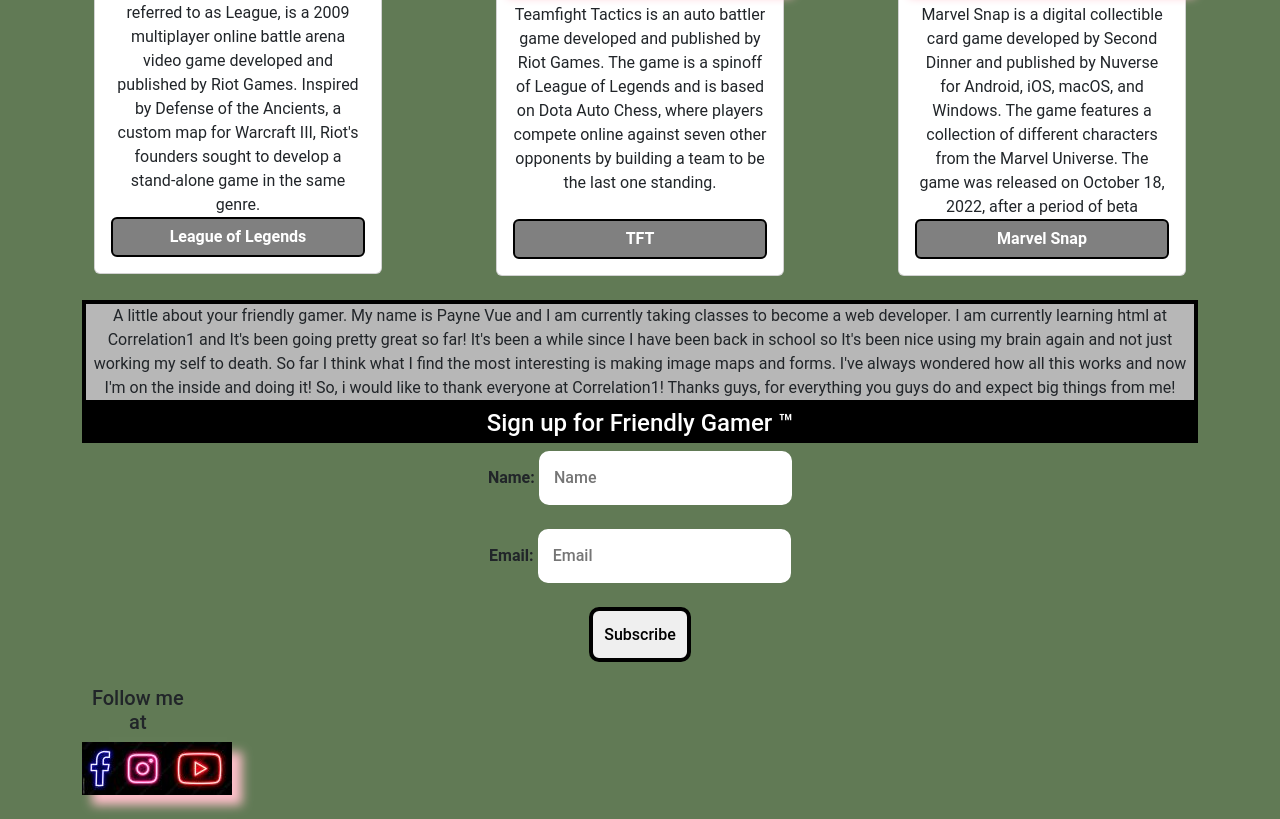
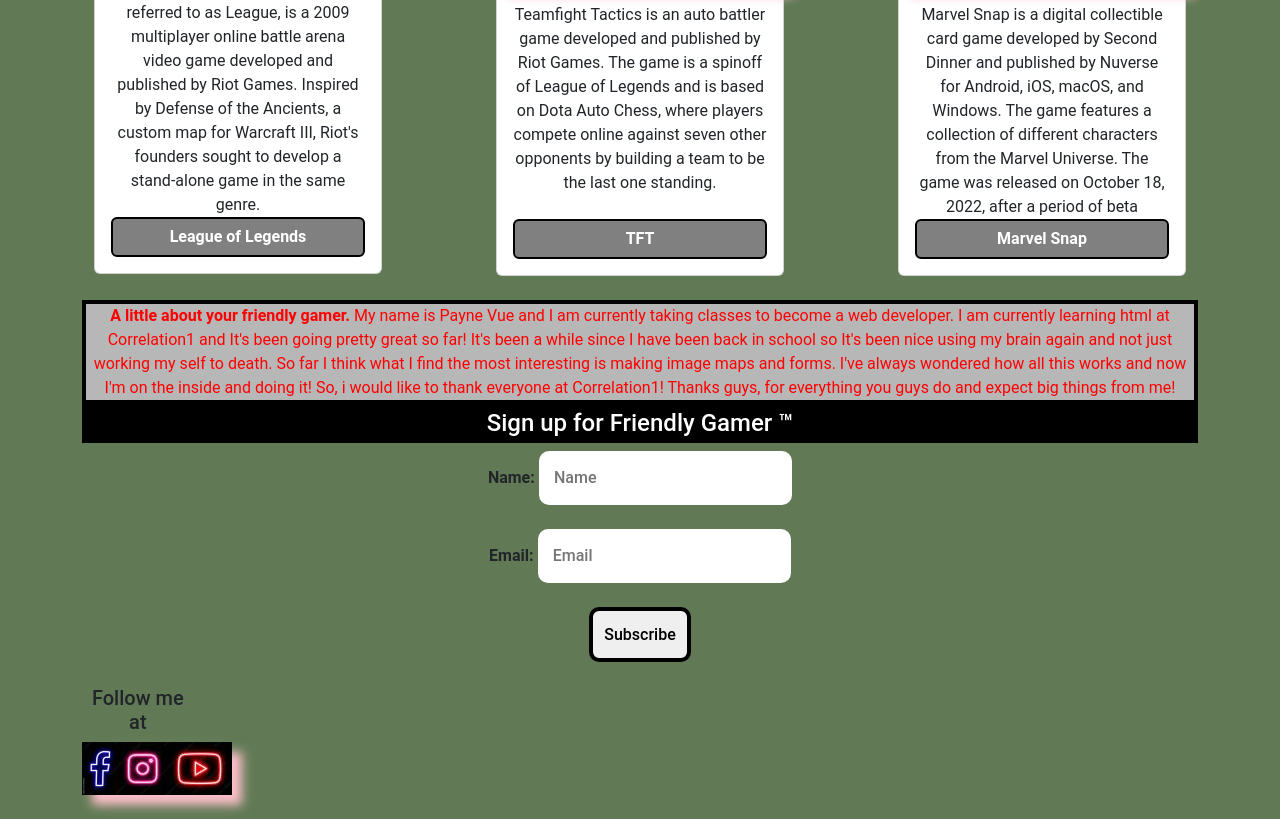
Before and after one commit to Paynevue/friendlygamer, a plain HTML site: page index.html in a window 1280 px wide. Shown: the part 1050-1869 px from the top of the page. Drawn offline with nearby package versions, Linux system fonts and the light colour scheme.

Commit message:
Changed color and Bolded words

```diff
--- a/index.html
+++ b/index.html
@@ -51,7 +51,7 @@
     </section>
   </main><br>
 
-    <p>A little about your friendly gamer. My name is Payne Vue and I am currently taking classes to become a web developer. I am currently learning html at Correlation1 and It's been going pretty great so far! It's been a while since I have been back in school so It's been nice using my brain again and not just working my self to death. So far I think what I find the most interesting is making image maps and forms. I've always wondered how all this works and now I'm on the inside and doing it! So, i would like to thank everyone at Correlation1! Thanks guys, for everything you guys do and expect big things from me!
+    <p style="color: red"><strong>A little about your friendly gamer.</strong> My name is Payne Vue and I am currently taking classes to become a web developer. I am currently learning html at Correlation1 and It's been going pretty great so far! It's been a while since I have been back in school so It's been nice using my brain again and not just working my self to death. So far I think what I find the most interesting is making image maps and forms. I've always wondered how all this works and now I'm on the inside and doing it! So, i would like to thank everyone at Correlation1! Thanks guys, for everything you guys do and expect big things from me!
     </p>
 
     <h4>Sign up for Friendly Gamer &trade;</h4>
```
